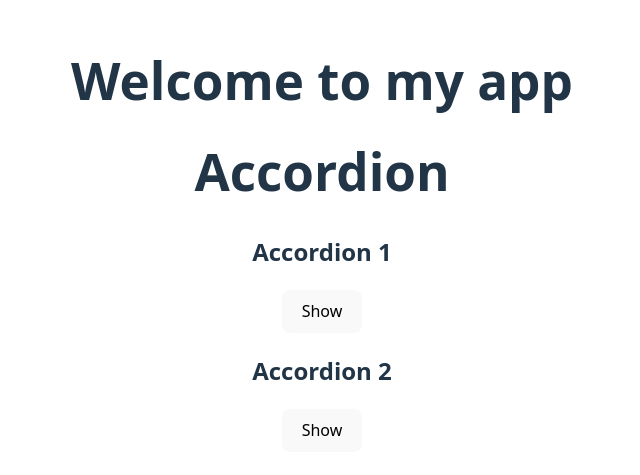
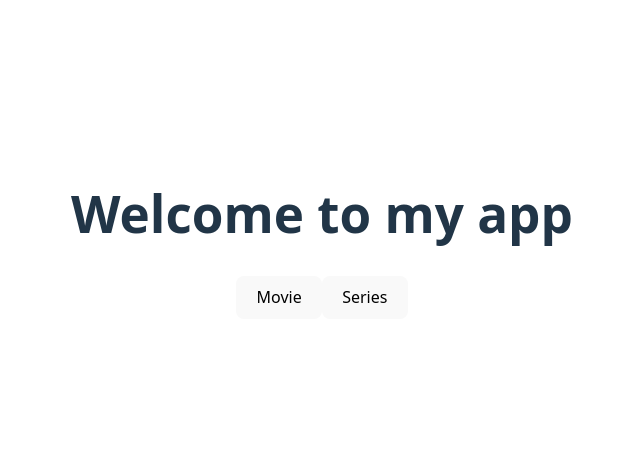
Before and after one commit to nhatnguyen-agilityio/react-training, a React (Vite) app in the folder my-example-app/: page / in a window 1280 px wide. Shown: the part 165-640 px from the top of the page, without its empty margins (318-958 px from the left). Built offline with nearby package versions, Linux system fonts and the light colour scheme.

Commit message:
feat(): event handler example

```diff
--- a/my-example-app/src/App.tsx
+++ b/my-example-app/src/App.tsx
@@ -10,6 +10,7 @@ import Contact from './components/Contact'
 import EffectExample from './components/EffectExample'
 import ChatRoom from './components/ChatRoom'
 import Accordion from './components/Accordtion'
+import Toolbar from './components/Toolbar'
 
 const user = {
   name: 'John Doe',
@@ -35,7 +36,8 @@ function App() {
       {/* <Contact /> */}
       {/* <EffectExample /> */}
       {/* <ChatRoom /> */}
-    <Accordion />
+    {/* <Accordion /> */}
+    <Toolbar />
     </>
   )
 }
--- /dev/null
+++ b/my-example-app/src/components/Toolbar/Button/index.tsx
@@ -0,0 +1,15 @@
+type ButtonProps = {
+  onClick: () => void
+  text: string
+};
+
+export default function Button({ onClick, text }: ButtonProps) {
+  return (
+    <button className="toolbar-button" onClick={e => {
+      e.stopPropagation();
+      onClick();
+    }}>
+      {text}
+    </button>
+  );
+}
--- /dev/null
+++ b/my-example-app/src/components/Toolbar/index.tsx
@@ -0,0 +1,13 @@
+import Button from "./Button";
+
+export default function Toolbar() {
+  const handleClick = (message: string) => {
+    alert(`${message} clicked!`);
+  };
+  return (
+    <div className="toolbar" onClick={() => alert("Toolbar clicked!")}>
+      <Button onClick={() => handleClick("Button movie")} text="Movie" />
+      <Button onClick={() => handleClick("Button series")} text="Series" />
+    </div>
+  );
+}
```
